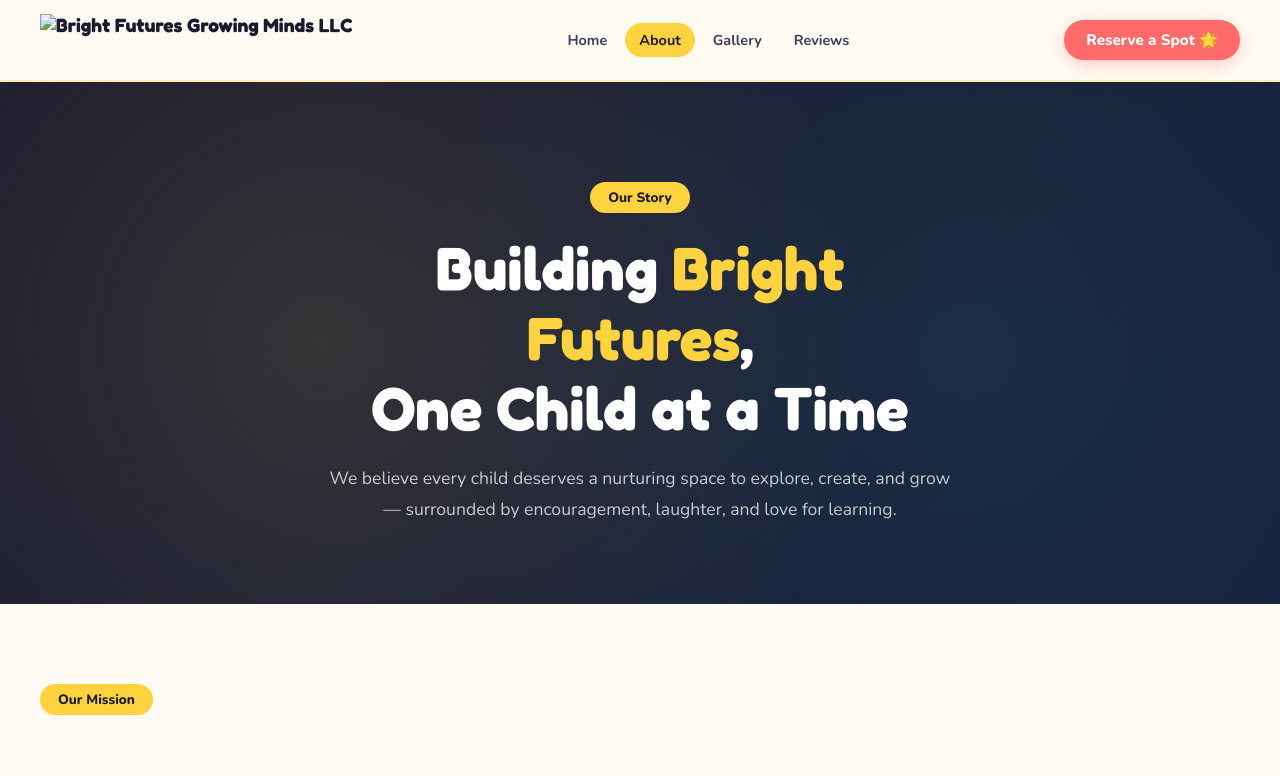
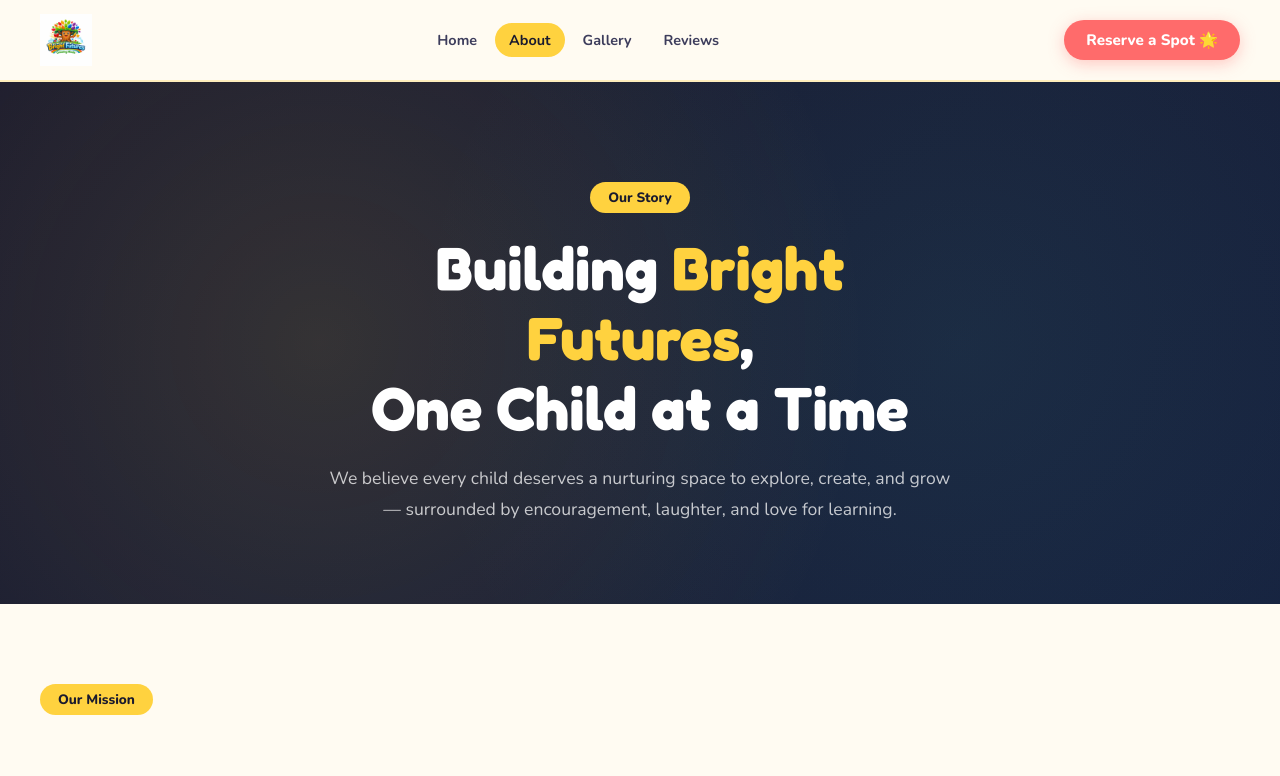
Before and after one commit to Pittbyte882/bright_futures, a website: page about.html in a window 1280 px wide. Shown: the top 776 px of the page. Drawn offline with nearby package versions, Linux system fonts and the light colour scheme; the site is published under a folder, as on GitHub Pages, so addresses that start at the root find nothing.

Commit message:
fix: logo src path without leading slash

```diff
--- a/about.html
+++ b/about.html
@@ -85,7 +85,7 @@
 <body>
 <nav>
   <a class="nav-logo" href="index.html">
-  <img src="/logobf.png" alt="Bright Futures Growing Minds LLC" style="height:52px;width:auto;display:block;" />
+  <img src="logobf.png" alt="Bright Futures Growing Minds LLC" style="height:52px;width:auto;display:block;" />
 </a>
 
   <div class="nav-links">
```
Also changed, not shown: admin.html (+1 -1 lines), gallery.html (+1 -1 lines), index.html (+1 -1 lines), testimonials.html (+1 -1 lines), logobf.png.png (deleted).
